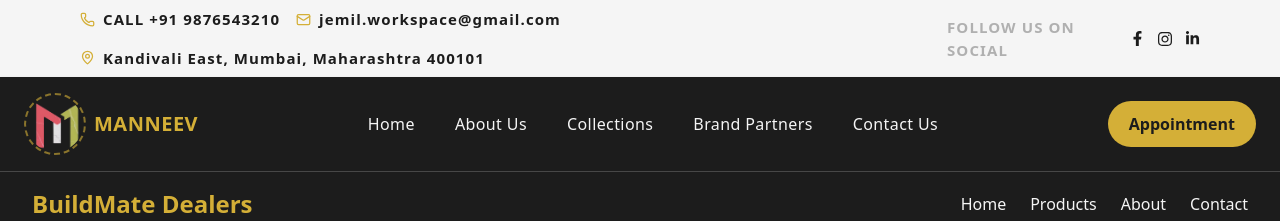
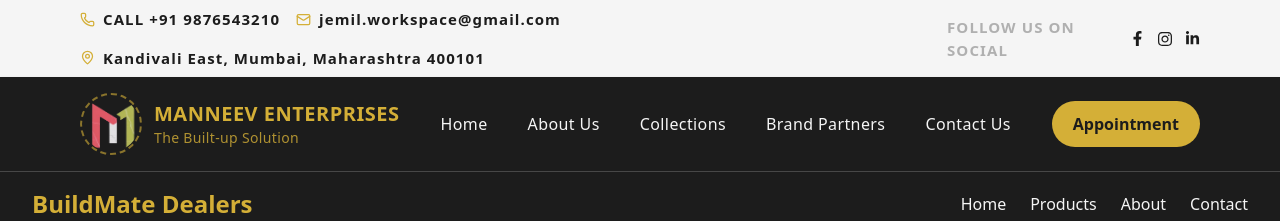
Before and after one commit to mithlesh-vishwakarma/jemil-manneev, a React (Vite) app: page /partners in a window 1280 px wide. Shown: the top 221 px of the page. Built offline with nearby package versions, Linux system fonts and the light colour scheme.

Commit message:
`Added WhyChooseUs component to Home page and updated Header component with new logo and text layout`

```diff
--- a/src/Home.tsx
+++ b/src/Home.tsx
@@ -3,6 +3,7 @@ import KeywordScroll from "./components/KeywordScroll";
 import IntroVideo from "./assets/MANNEEV ENTERPRISES.mp4";
 import Video1 from "./assets/2-video-sample.mp4";
 import Video2 from "./assets/3-video-sample.mp4";
+import WhyChooseUs from "./components/WhyChooseUs";
 
 const LandingPage: React.FC = () => {
   const [showWebsite, setShowWebsite] = useState(false);
@@ -71,6 +72,7 @@ const LandingPage: React.FC = () => {
 
         {/* Scrolling Keywords Section */}
         <KeywordScroll />
+        <WhyChooseUs />
       </div>
     </>
   );
--- /dev/null
+++ b/src/components/WhyChooseUs.tsx
@@ -0,0 +1,54 @@
+import React from "react";
+import { ShieldCheck, Gem, Clock, Users } from "lucide-react";
+
+const WhyChooseUs: React.FC = () => {
+  const features = [
+    {
+      icon: <ShieldCheck className="w-10 h-10 text-[#D4AF37]" />,
+      title: "Uncompromised Quality",
+      desc: "Every product is built with precision, ensuring top-notch durability and long-lasting performance.",
+    },
+    {
+      icon: <Gem className="w-10 h-10 text-[#D4AF37]" />,
+      title: "Premium Craftsmanship",
+      desc: "Our designs blend modern aesthetics with timeless craftsmanship to deliver true luxury.",
+    },
+    {
+      icon: <Clock className="w-10 h-10 text-[#D4AF37]" />,
+      title: "On-Time Delivery",
+      desc: "We value your time and guarantee timely deliveries without compromising quality.",
+    },
+    {
+      icon: <Users className="w-10 h-10 text-[#D4AF37]" />,
+      title: "Trusted by Customers",
+      desc: "With a growing base of satisfied clients, our brand stands for trust and consistency.",
+    },
+  ];
+
+  return (
+    <section className="bg-[#1C1C1C] py-16 px-6 text-center">
+      <h2 className="text-4xl sm:text-5xl font-bold text-[#D4AF37] mb-10 tracking-wide">
+        Why Choose <span className="text-white">Us</span>
+      </h2>
+
+      <div className="grid gap-8 sm:grid-cols-2 lg:grid-cols-4 max-w-6xl mx-auto">
+        {features.map((item, index) => (
+          <div
+            key={index}
+            className="group bg-[#2A2A2A] p-8 rounded-2xl border border-[#D4AF37]/20 hover:border-[#D4AF37] transition-all duration-300 shadow-lg hover:shadow-[#D4AF37]/20"
+          >
+            <div className="flex justify-center mb-6 transform group-hover:scale-110 transition-transform duration-300">
+              {item.icon}
+            </div>
+            <h3 className="text-xl font-semibold text-[#D4AF37] mb-3">
+              {item.title}
+            </h3>
+            <p className="text-gray-300 text-sm leading-relaxed">{item.desc}</p>
+          </div>
+        ))}
+      </div>
+    </section>
+  );
+};
+
+export default WhyChooseUs;
--- a/src/components/header.tsx
+++ b/src/components/header.tsx
@@ -17,10 +17,10 @@ const Header = () => {
 
   return (
     <header className="bg-[#1C1C1C] text-[#F5F5F5] border-b border-[#F5F5F5]/20 shadow-sm">
-      <div className="max-w-7xl mx-auto flex items-center justify-between py-3 px-4 md:py-4 md:px-6">
+      <div className="mx-auto flex items-center justify-between py-3 px-20 md:py-4">
 
         {/* Logo */}
-        <a href="/" className="relative flex items-center gap-2">
+        <a href="/" className="relative flex items-center gap-3">
           <div className="relative p-[3px] rounded-full group">
             <img
               src={logo}
@@ -31,10 +31,17 @@ const Header = () => {
             <span className="absolute inset-0 rounded-full border-2 border-dashed border-[#D4AF37]/60 rotate-border" />
           </div>
 
-          <span className="text-lg md:text-xl font-semibold tracking-wide text-[#D4AF37]">
-            MANNEEV
-          </span>
+          {/* Text stacked vertically */}
+          <div className="flex flex-col leading-tight">
+            <span className="text-lg md:text-xl font-semibold tracking-wide text-[#D4AF37]">
+              MANNEEV ENTERPRISES
+            </span>
+            <span className="text-sm tracking-wide text-[#D4AF37]/80">
+              The Built-up Solution
+            </span>
+          </div>
         </a>
+
 
         {/* Desktop Nav */}
         <nav className="hidden md:flex items-center gap-10">
@@ -44,11 +51,10 @@ const Header = () => {
               <a
                 key={item.label}
                 href={item.href}
-                className={`text-sm lg:text-base font-medium tracking-wide transition-colors duration-300 ${
-                  isActive
+                className={`text-sm lg:text-base font-medium tracking-wide transition-colors duration-300 ${isActive
                     ? "text-[#D4AF37]" // Active tab
                     : "text-[#F5F5F5] hover:text-[#D4AF37]" // Default + hover
-                }`}
+                  }`}
               >
                 {item.label}
               </a>
@@ -84,11 +90,10 @@ const Header = () => {
               <a
                 key={item.label}
                 href={item.href}
-                className={`block text-sm font-medium tracking-wide transition-colors duration-300 ${
-                  isActive
+                className={`block text-sm font-medium tracking-wide transition-colors duration-300 ${isActive
                     ? "text-[#D4AF37]"
                     : "text-[#F5F5F5] hover:text-[#D4AF37]"
-                }`}
+                  }`}
               >
                 {item.label}
               </a>
```
